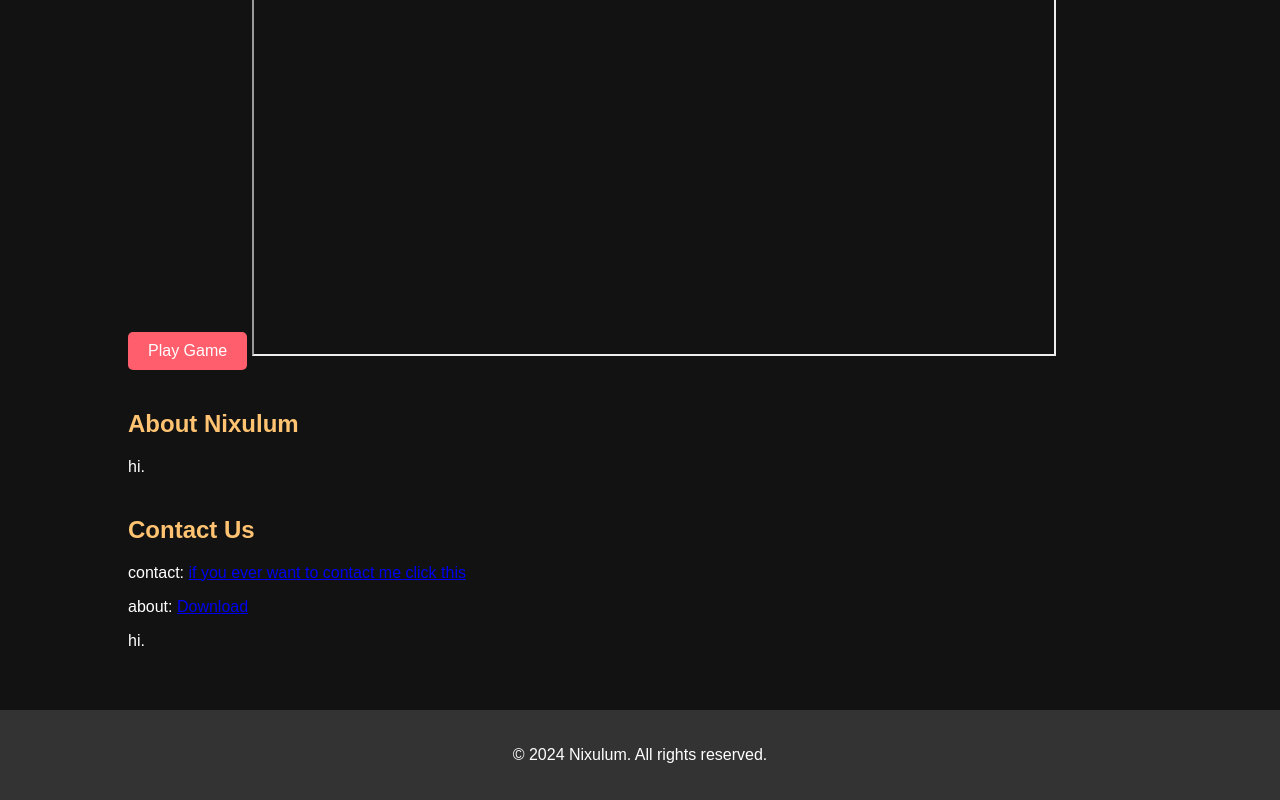
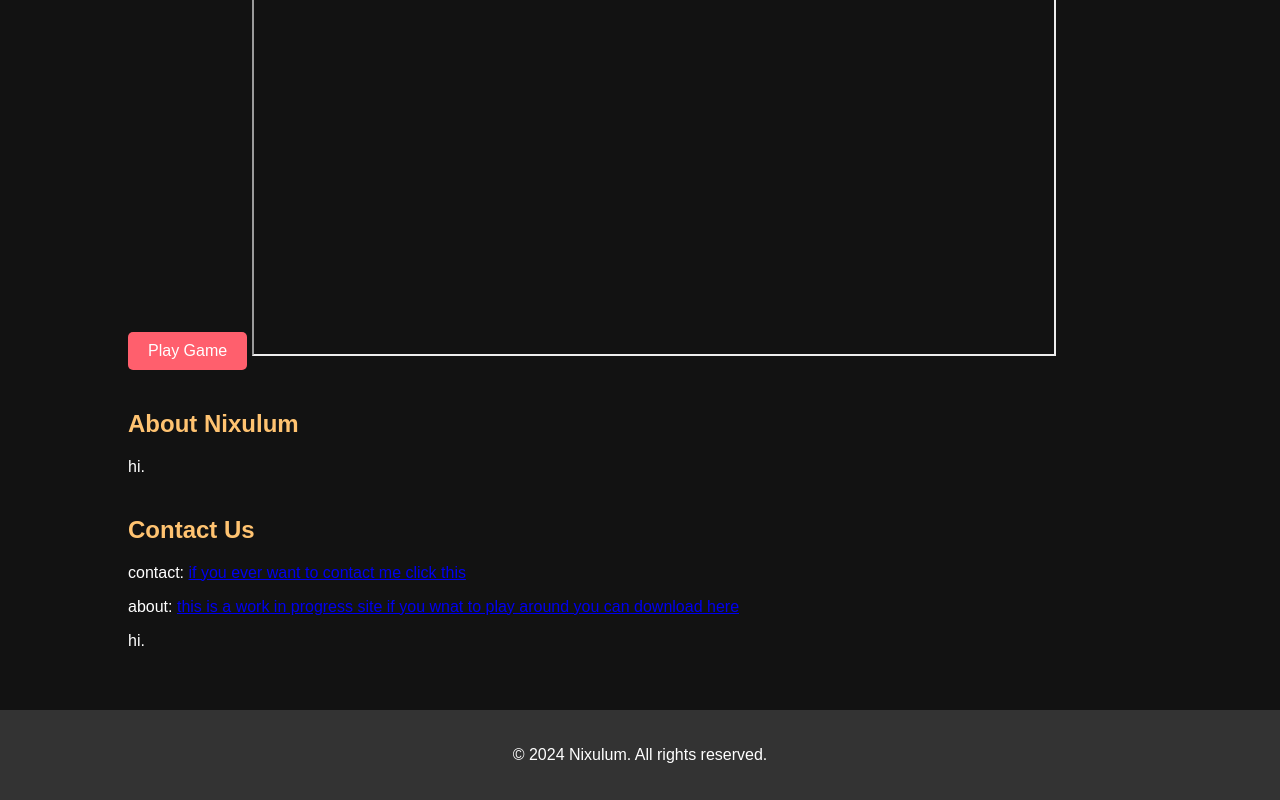
Before and after one commit to sxury999/nixulum-games.github.io, a plain HTML site: page index.html in a window 1280 px wide. Shown: the part 465-1265 px from the top of the page. Drawn offline with Linux system fonts and the light colour scheme.

Commit message:
Update index.html

```diff
--- a/index.html
+++ b/index.html
@@ -39,7 +39,7 @@
             <div class="container">
                 <h2>Contact Us</h2>
                 <p>contact: <a href="https://discord.gg/Wv8dq3J5DP" target="_blank">if you ever want to contact me click this </a></p>
-                <p>about: <a href="hello every one this is work in progress" target="_blank">Download</a></p>
+                <p>about: <a href="https://github.com/sxury999/nixulum-games.github.io" target="_blank">this is a work in progress site if you wnat to play around you can download here</a></p>
                 <p>hi.</p>
             </div>
         </section>
```
